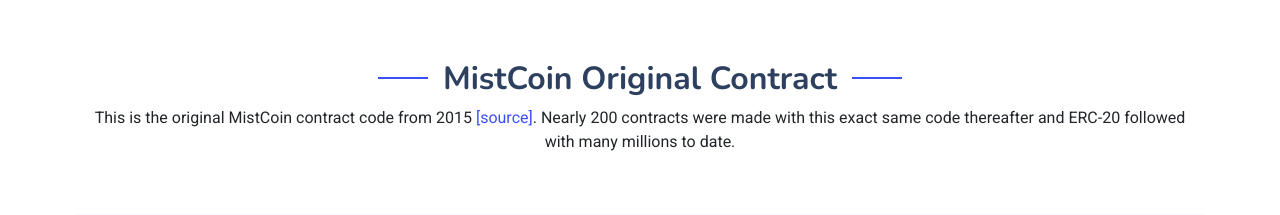
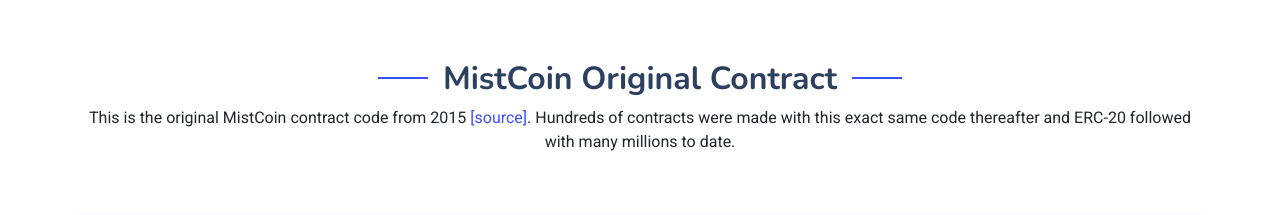
Before and after one commit to cartoonitunes/mistcoin-website, a Flask app: page / in a window 1280 px wide. Shown: the part 2034-2249 px from the top of the page. Run offline with Flask 3, Linux system fonts and the light colour scheme; some libraries are stand-ins or nearby versions.

Commit message:
update text

```diff
--- a/templates/index.html
+++ b/templates/index.html
@@ -252,7 +252,7 @@
     <section id="contract" class="section">
       <div class="container section-title" data-aos="fade-up">
         <h2>MistCoin Original Contract</h2>
-        <p>This is the original MistCoin contract code from 2015 <a href="https://gist.github.com/frozeman/20c8b5658349b003b08d" target="_blank">[source]</a>. Nearly 200 contracts were made with this exact same code thereafter and ERC-20 followed with many millions to date.</p>
+        <p>This is the original MistCoin contract code from 2015 <a href="https://gist.github.com/frozeman/20c8b5658349b003b08d" target="_blank">[source]</a>. Hundreds of contracts were made with this exact same code thereafter and ERC-20 followed with many millions to date.</p>
       </div>
 
       <div class="container" data-aos="fade-up" style="overflow-x: auto; background-color: #F6F7FF; padding: 1rem; border-radius: 10px; font-size: 0.9rem;">
```
